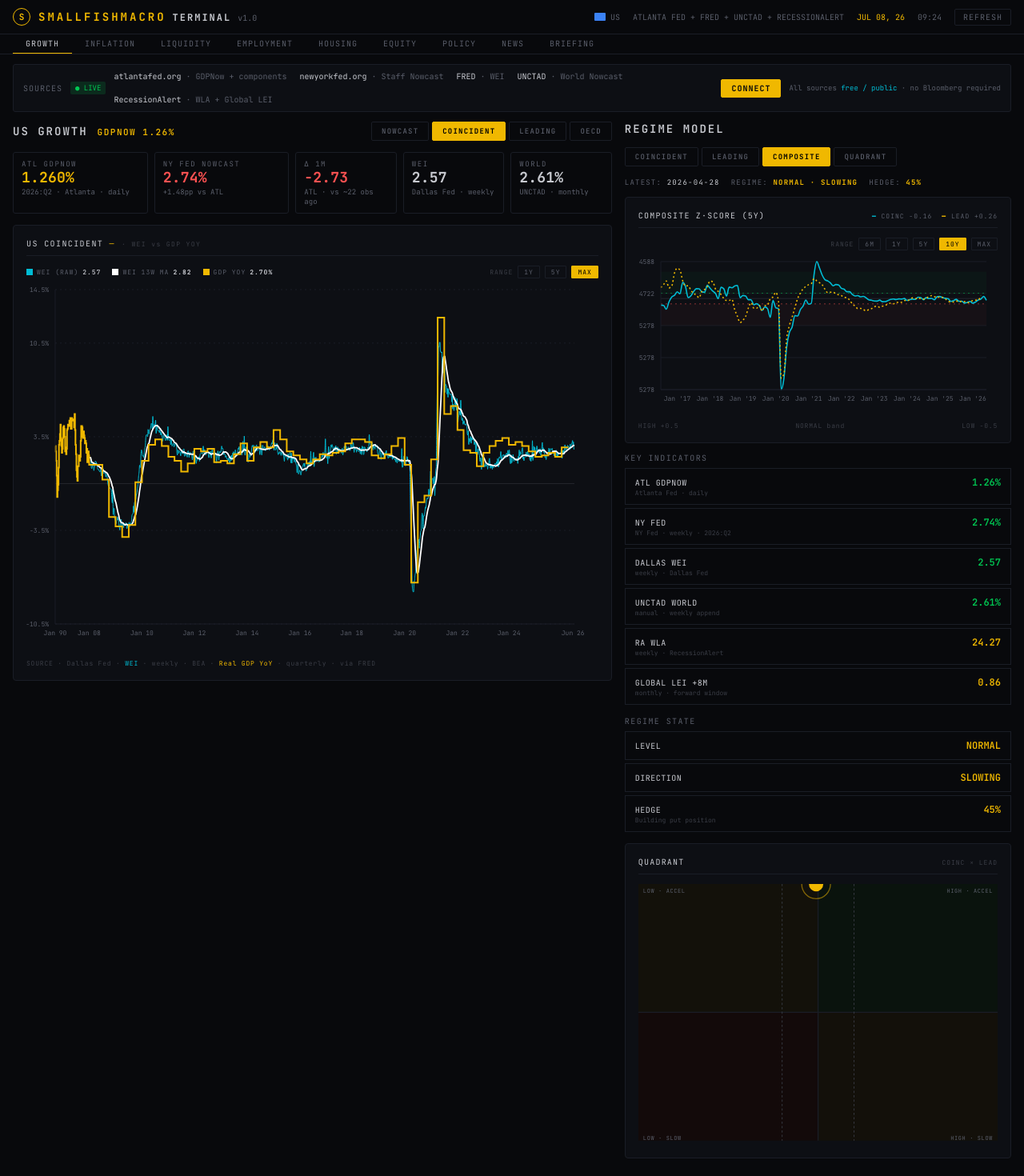
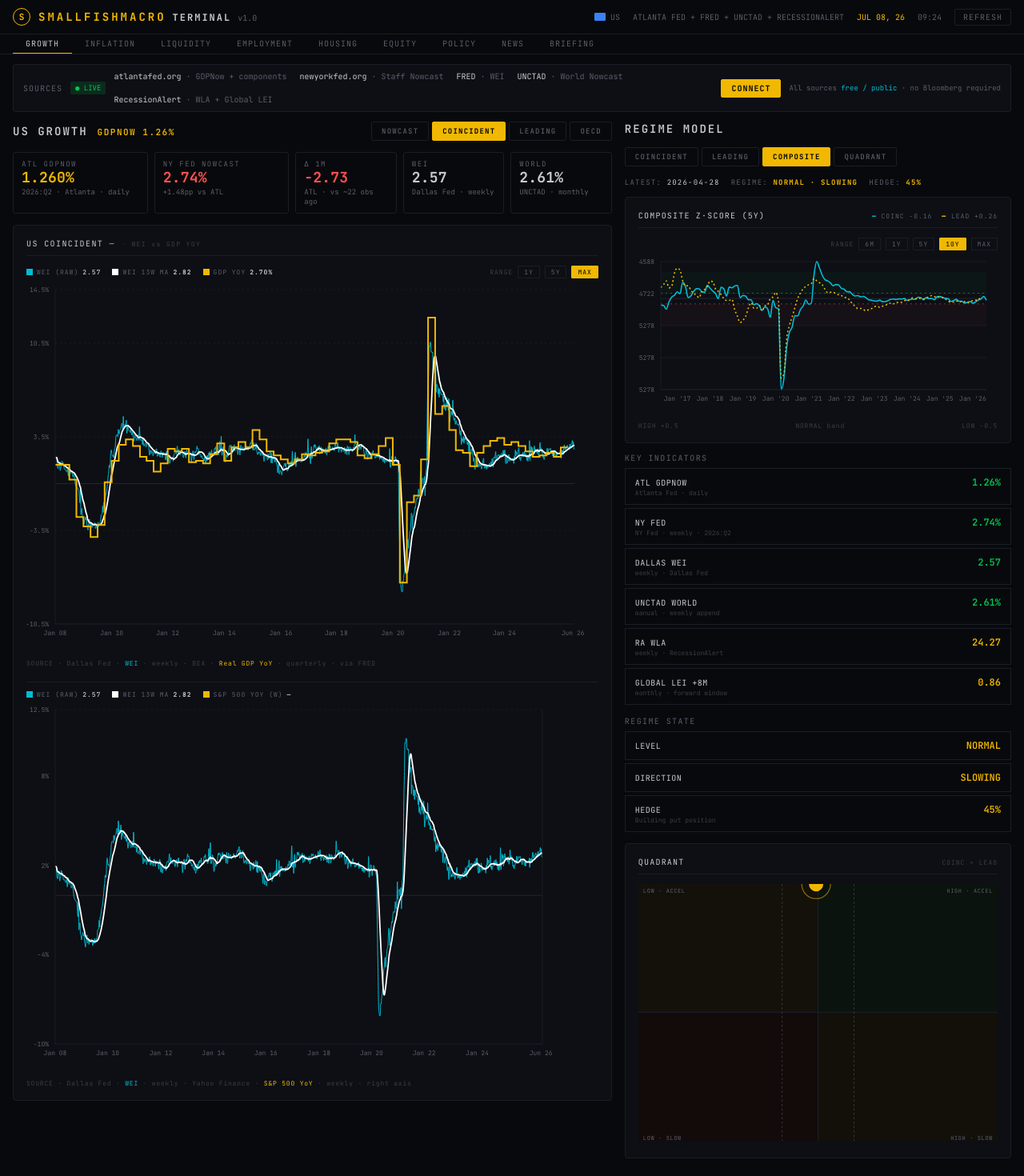
Before and after one commit to smallfishmacro-Git/macro-regime, a React (Vite) app: page / in a window 1280 px wide. Shown: the top 1470 px of the page at 80% size. Built offline with nearby package versions, Linux system fonts and the light colour scheme.

Commit message:
COINCIDENT: clip to 2008 WEI start; add WEI vs S&P 500 weekly YoY chart

```diff
--- a/src/App.jsx
+++ b/src/App.jsx
@@ -191,6 +191,13 @@ function normalizeGrowthPayload(raw) {
       gdp_yoy: r.gdp_yoy,
     };
   }).filter((r) => r.gdp_yoy != null);
+  const spxYoySeries = (raw.spx_yoy_series || []).map((r) => {
+    const d = new Date(r.date);
+    return {
+      date: d,
+      spx_yoy: r.spx_yoy,
+    };
+  }).filter((r) => r.spx_yoy != null);
 
   // RecessionAlert leading composite — monthly cadence: USMLEI, %G20, %CBANK.
   const raLeadingSeries = (raw.ra_leading_series || []).map((r) => {
@@ -272,6 +279,7 @@ function normalizeGrowthPayload(raw) {
     nyFed,
     weiSeries,
     gdpYoySeries,
+    spxYoySeries,
     raLeadingSeries,
     raWeeklyAvgSeries,
     weiZSeries,
@@ -345,6 +353,7 @@ export default function MacroRegimeGrowth() {
   const nyFed  = data.nyFed || [];
   const weiSeries = data.weiSeries || [];
   const gdpYoySeries = data.gdpYoySeries || [];
+  const spxYoySeries = data.spxYoySeries || [];
   const raLeadingSeries = data.raLeadingSeries || [];
   const raWeeklyAvgSeries = data.raWeeklyAvgSeries || [];
   const weiZSeries = data.weiZSeries || [];
@@ -618,9 +627,10 @@ export default function MacroRegimeGrowth() {
       ? (latestWei > latestGdp ? latestWei : latestGdp)
       : (latestWei || latestGdp);
 
+    const WEI_START = new Date("2008-01-01"); // WEI history starts Jan 2008 — clip everything before
     const cutoff = leadingRangeDays === Infinity
-      ? new Date(0)
-      : new Date(latestDate.getTime() - leadingRangeDays * 86400000);
+      ? WEI_START
+      : new Date(Math.max(latestDate.getTime() - leadingRangeDays * 86400000, WEI_START.getTime()));
 
     const weiInRange = weiSeries.filter((r) => r.date >= cutoff);
     const gdpInRange = gdpYoySeries.filter((r) => r.date >= cutoff);
@@ -700,6 +710,7 @@ export default function MacroRegimeGrowth() {
   // Latest values for legend/tile display
   const latestWeiRow = weiSeries.length ? weiSeries[weiSeries.length - 1] : null;
   const latestGdpRow = gdpYoySeries.length ? gdpYoySeries[gdpYoySeries.length - 1] : null;
+  const latestSpxRow = spxYoySeries.length ? spxYoySeries[spxYoySeries.length - 1] : null;
 
   // Adaptive x-axis tick stride for LEADING chart
   const leadingTickStride = leadingRange === "MAX" ? 24 : leadingRange === "5Y" ? 6 : 2;
@@ -713,6 +724,88 @@ export default function MacroRegimeGrowth() {
         seen.add(k);
         monthsSeen.push(d);
       }
+    }
+    const strided = monthsSeen.filter((_, i) => i % leadingTickStride === 0);
+    if (monthsSeen.length && strided[strided.length - 1] !== monthsSeen[monthsSeen.length - 1]) {
+      strided.push(monthsSeen[monthsSeen.length - 1]);
+    }
+    return strided.map((d) => d.label);
+  })();
+
+  // ---- COINCIDENT second chart: WEI vs S&P 500 weekly YoY ----
+  // Mirrors leadingChartData: same range selector, same Jan-2008 floor.
+  // spx_yoy_series rows are week-ending-Saturday, matching WEI dates 1:1.
+  const coincSpxChartData = (() => {
+    if (!weiSeries.length && !spxYoySeries.length) return [];
+
+    const latestWei = weiSeries.length ? weiSeries[weiSeries.length - 1].date : null;
+    const latestSpx = spxYoySeries.length ? spxYoySeries[spxYoySeries.length - 1].date : null;
+    const latestDate = (latestWei && latestSpx)
+      ? (latestWei > latestSpx ? latestWei : latestSpx)
+      : (latestWei || latestSpx);
+
+    const WEI_START = new Date("2008-01-01");
+    const cutoff = leadingRangeDays === Infinity
+      ? WEI_START
+      : new Date(Math.max(latestDate.getTime() - leadingRangeDays * 86400000, WEI_START.getTime()));
+
+    const weiInRange = weiSeries.filter((r) => r.date >= cutoff);
+    const spxInRange = spxYoySeries.filter((r) => r.date >= cutoff);
+
+    const longLabel = leadingRange === "5Y" || leadingRange === "MAX";
+    const labelFmt = longLabel
+      ? (d) => d.toLocaleDateString("en-US", { month: "short", year: "2-digit" })
+      : (d) => d.toLocaleDateString("en-US", { month: "short", day: "numeric" });
+
+    const merged = new Map();
+    for (const r of weiInRange) {
+      const k = r.date.toISOString().slice(0, 10);
+      merged.set(k, { date: r.date, label: labelFmt(r.date), wei: r.wei, wei_ma13: r.wei_ma13, spx_yoy: null });
+    }
+    for (const r of spxInRange) {
+      const k = r.date.toISOString().slice(0, 10);
+      const existing = merged.get(k);
+      if (existing) {
+        existing.spx_yoy = r.spx_yoy;
+      } else {
+        merged.set(k, { date: r.date, label: labelFmt(r.date), wei: null, wei_ma13: null, spx_yoy: r.spx_yoy });
+      }
+    }
+
+    return Array.from(merged.values()).sort((a, b) => a.date - b.date);
+  })();
+
+  // Dual y-axis domains — WEI (left) and SPX YoY (right)
+  const coincSpxWeiDomain = (() => {
+    let yMin = Infinity, yMax = -Infinity;
+    for (const r of coincSpxChartData) {
+      for (const v of [r.wei, r.wei_ma13]) {
+        if (v != null) { if (v < yMin) yMin = v; if (v > yMax) yMax = v; }
+      }
+    }
+    if (yMin === Infinity) return [-2, 5];
+    const pad = Math.max(0.5, (yMax - yMin) * 0.1);
+    return [Math.floor((yMin - pad) * 2) / 2, Math.ceil((yMax + pad) * 2) / 2];
+  })();
+  const coincSpxDomain = (() => {
+    let yMin = Infinity, yMax = -Infinity;
+    for (const r of coincSpxChartData) {
+      const v = r.spx_yoy;
+      if (v != null) { if (v < yMin) yMin = v; if (v > yMax) yMax = v; }
+    }
+    if (yMin === Infinity) return [-20, 40];
+    const pad = Math.max(2, (yMax - yMin) * 0.1);
+    return [Math.floor(yMin - pad), Math.ceil(yMax + pad)];
+  })();
+
+  // Month ticks — same stride logic as the chart above
+  const coincSpxMonthTicks = (() => {
+    if (!coincSpxChartData.length) return [];
+    const seen = new Set();
+    const monthsSeen = [];
+    for (const d of coincSpxChartData) {
+      const k = `${d.date.getFullYear()}-${d.date.getMonth()}`;
+      if (!seen.has(k)) { seen.add(k); monthsSeen.push(d); }
     }
     const strided = monthsSeen.filter((_, i) => i % leadingTickStride === 0);
     if (monthsSeen.length && strided[strided.length - 1] !== monthsSeen[monthsSeen.length - 1]) {
@@ -1366,6 +1459,64 @@ export default function MacroRegimeGrowth() {
                 {/* Source footer */}
                 <div style={{ marginTop: 8, fontSize: 8, color: C.textMute, letterSpacing: 0.8 }}>
                   SOURCE · Dallas Fed · <span style={{ color: C.cyan }}>WEI</span> · weekly · BEA · <span style={{ color: C.amber }}>Real GDP YoY</span> · quarterly · via FRED
+                </div>
+
+                {/* ---- Second chart: WEI vs S&P 500 weekly YoY ---- */}
+                <div style={{ marginTop: 18, paddingTop: 10, borderTop: `1px solid ${C.panelEdge}`, display: "flex", flexWrap: "wrap", gap: 14, fontSize: 8, letterSpacing: 1, marginBottom: 8 }}>
+                  <Legend color={C.cyan}  label="WEI (RAW)"  value={latestWeiRow?.wei != null ? latestWeiRow.wei.toFixed(2) : "—"} />
+                  <Legend color={C.white} label="WEI 13W MA" value={latestWeiRow?.wei_ma13 != null ? latestWeiRow.wei_ma13.toFixed(2) : "—"} bold />
+                  <Legend color={C.amber} label="S&P 500 YOY (W)" value={latestSpxRow?.spx_yoy != null ? `${latestSpxRow.spx_yoy.toFixed(2)}%` : "—"} bold />
+                </div>
+                <div style={{ width: "100%", height: 460 }}>
+                  <ResponsiveContainer width="100%" height="100%">
+                    <ComposedChart data={coincSpxChartData} margin={{ top: 6, right: 30, left: 0, bottom: 6 }}>
+                      <CartesianGrid stroke={C.panelEdge} strokeDasharray="2 4" vertical={false} />
+                      <XAxis
+                        dataKey="label"
+                        ticks={coincSpxMonthTicks}
+                        tick={{ fill: C.textDim, fontSize: 8, fontFamily: FONT_MONO }}
+                        axisLine={{ stroke: C.panelEdge }}
+                        tickLine={false}
+                      />
+                      <YAxis
+                        yAxisId="wei"
+                        domain={coincSpxWeiDomain}
+                        tick={{ fill: C.textDim, fontSize: 8, fontFamily: FONT_MONO }}
+                        axisLine={{ stroke: C.panelEdge }}
+                        tickLine={false}
+                        width={36}
+                        tickFormatter={(v) => `${v}%`}
+                      />
+                      <YAxis
+                        yAxisId="spx"
+                        orientation="right"
+                        domain={coincSpxDomain}
+                        tick={{ fill: C.amber, fontSize: 8, fontFamily: FONT_MONO }}
+                        axisLine={{ stroke: C.panelEdge }}
+                        tickLine={false}
+                        width={40}
+                        tickFormatter={(v) => `${v}%`}
+                      />
+                      <ReferenceLine yAxisId="wei" y={0} stroke={C.textMute} strokeWidth={0.5} />
+                      <Tooltip
+                        contentStyle={{
+                          background: "#000",
+                          border: `1px solid ${C.amber}`,
+                          fontFamily: FONT_MONO,
+                          fontSize: 9,
+                          borderRadius: 2,
+                        }}
+                        labelStyle={{ color: C.amber, marginBottom: 4 }}
+                        itemStyle={{ padding: "1px 0" }}
+                      />
+                      <Line yAxisId="wei" type="monotone" dataKey="wei" stroke={C.cyan} strokeWidth={1.0} dot={false} connectNulls isAnimationActive={false} />
+                      <Line yAxisId="wei" type="monotone" dataKey="wei_ma13" stroke={C.white} strokeWidth={1.8} dot={false} connectNulls isAnimationActive={false} />
+                      <Line yAxisId="spx" type="monotone" dataKey="spx_yoy" stroke={C.amber} strokeWidth={2.0} dot={false} connectNulls isAnimationActive={false} />
+                    </ComposedChart>
+                  </ResponsiveContainer>
+                </div>
+                <div style={{ marginTop: 8, fontSize: 8, color: C.textMute, letterSpacing: 0.8 }}>
+                  SOURCE · Dallas Fed · <span style={{ color: C.cyan }}>WEI</span> · weekly · Yahoo Finance · <span style={{ color: C.amber }}>S&P 500 YoY</span> · weekly · right axis
                 </div>
               </>
             ) : chartMode === "LEADING" ? (
```
Also changed, not shown: 1 other file (tests, documents, lock files or other folders).
